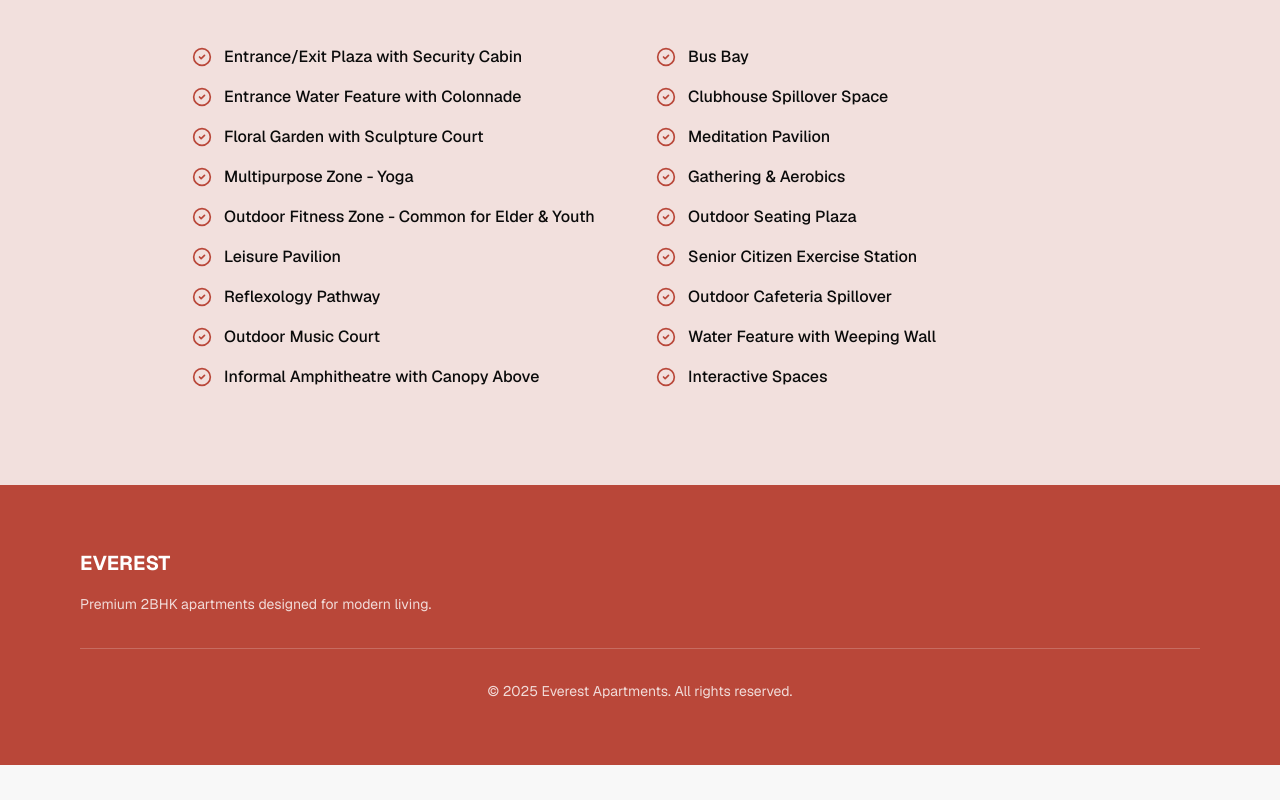
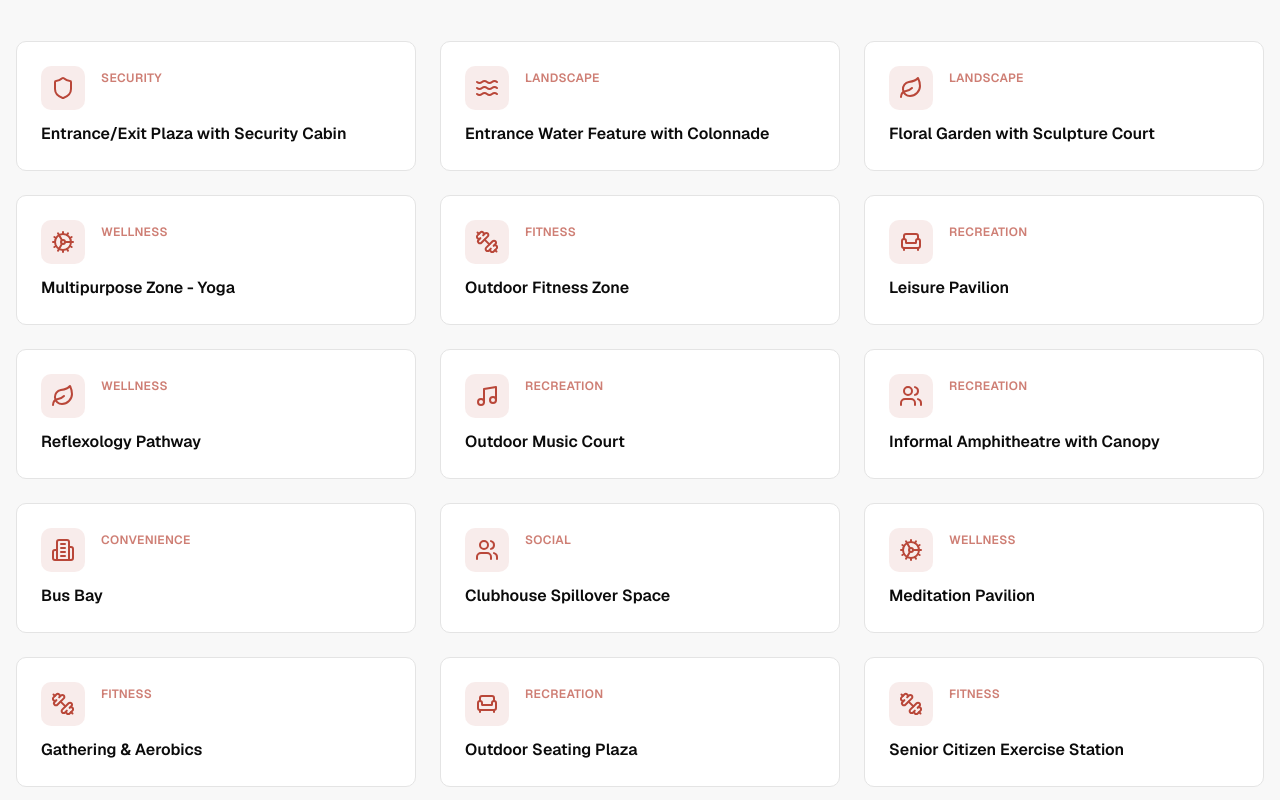
Before and after one commit to arkdevicu/v0-marketing-site-for-2bhk, a Next.js app: page / in a window 1280 px wide. Shown: the part 1900-2700 px from the top of the page. Before the commit the page ends 2665 px from the top, so only its background shows below. Built offline with nearby package versions, Linux system fonts and the light colour scheme.

Commit message:
feat: redesign amenities section for premium look
Update to card-based grid with icons, badges, and hover effects

#VERCEL_SKIP

Co-authored-by: arkdevicu <227661888+arkdevicu@users.noreply.github.com>

```diff
--- a/components/amenities.tsx
+++ b/components/amenities.tsx
@@ -1,54 +1,147 @@
-import { CheckCircle2 } from "lucide-react"
+import {
+  Building2,
+  Leaf,
+  Dumbbell,
+  Music,
+  Users,
+  Utensils,
+  Waves,
+  Zap,
+  Shield,
+  Cog as Yoga,
+  Armchair,
+} from "lucide-react"
 
-const amenities = [
-  "Entrance/Exit Plaza with Security Cabin",
-  "Entrance Water Feature with Colonnade",
-  "Floral Garden with Sculpture Court",
-  "Multipurpose Zone - Yoga",
-  "Outdoor Fitness Zone - Common for Elder & Youth",
-  "Leisure Pavilion",
-  "Reflexology Pathway",
-  "Outdoor Music Court",
-  "Informal Amphitheatre with Canopy Above",
-  "Bus Bay",
-  "Clubhouse Spillover Space",
-  "Meditation Pavilion",
-  "Gathering & Aerobics",
-  "Outdoor Seating Plaza",
-  "Senior Citizen Exercise Station",
-  "Outdoor Cafeteria Spillover",
-  "Water Feature with Weeping Wall",
-  "Interactive Spaces",
+const amenitiesData = [
+  {
+    name: "Entrance/Exit Plaza with Security Cabin",
+    icon: Shield,
+    category: "Security",
+  },
+  {
+    name: "Entrance Water Feature with Colonnade",
+    icon: Waves,
+    category: "Landscape",
+  },
+  {
+    name: "Floral Garden with Sculpture Court",
+    icon: Leaf,
+    category: "Landscape",
+  },
+  {
+    name: "Multipurpose Zone - Yoga",
+    icon: Yoga,
+    category: "Wellness",
+  },
+  {
+    name: "Outdoor Fitness Zone",
+    icon: Dumbbell,
+    category: "Fitness",
+  },
+  {
+    name: "Leisure Pavilion",
+    icon: Armchair,
+    category: "Recreation",
+  },
+  {
+    name: "Reflexology Pathway",
+    icon: Leaf,
+    category: "Wellness",
+  },
+  {
+    name: "Outdoor Music Court",
+    icon: Music,
+    category: "Recreation",
+  },
+  {
+    name: "Informal Amphitheatre with Canopy",
+    icon: Users,
+    category: "Recreation",
+  },
+  {
+    name: "Bus Bay",
+    icon: Building2,
+    category: "Convenience",
+  },
+  {
+    name: "Clubhouse Spillover Space",
+    icon: Users,
+    category: "Social",
+  },
+  {
+    name: "Meditation Pavilion",
+    icon: Yoga,
+    category: "Wellness",
+  },
+  {
+    name: "Gathering & Aerobics",
+    icon: Dumbbell,
+    category: "Fitness",
+  },
+  {
+    name: "Outdoor Seating Plaza",
+    icon: Armchair,
+    category: "Recreation",
+  },
+  {
+    name: "Senior Citizen Exercise Station",
+    icon: Dumbbell,
+    category: "Fitness",
+  },
+  {
+    name: "Outdoor Cafeteria Spillover",
+    icon: Utensils,
+    category: "Dining",
+  },
+  {
+    name: "Water Feature with Weeping Wall",
+    icon: Waves,
+    category: "Landscape",
+  },
+  {
+    name: "Interactive Spaces",
+    icon: Zap,
+    category: "Recreation",
+  },
 ]
 
 export function Amenities() {
   return (
-    <section id="amenities" className="py-16 md:py-24 bg-secondary">
-      <div className="max-w-6xl mx-auto px-4">
+    <section id="amenities" className="py-16 md:py-24 bg-background">
+      <div className="max-w-7xl mx-auto px-4">
         <div className="text-center mb-12 md:mb-16">
-          <h2 className="text-3xl md:text-4xl font-bold text-foreground mb-4 text-balance">World-Class Amenities</h2>
-          <p className="text-lg text-muted-foreground max-w-2xl mx-auto">
+          <h2 className="text-3xl md:text-4xl font-bold text-foreground mb-3 text-balance">World-Class Amenities</h2>
+          <p className="text-base md:text-lg text-muted-foreground max-w-2xl mx-auto">
             Experience luxury living with our comprehensive range of premium amenities designed for every lifestyle
           </p>
         </div>
 
-        <div className="grid grid-cols-1 md:grid-cols-2 gap-6 md:gap-8 max-w-4xl mx-auto">
-          <div className="space-y-4">
-            {amenities.slice(0, 9).map((amenity, index) => (
-              <div key={index} className="flex items-start gap-3">
-                <CheckCircle2 className="w-5 h-5 text-primary flex-shrink-0 mt-0.5" />
-                <p className="text-foreground font-medium text-sm md:text-base">{amenity}</p>
+        <div className="grid grid-cols-1 sm:grid-cols-2 lg:grid-cols-3 gap-4 md:gap-6">
+          {amenitiesData.map((amenity, index) => {
+            const IconComponent = amenity.icon
+            return (
+              <div
+                key={index}
+                className="group relative bg-card border border-border rounded-lg p-5 md:p-6 hover:shadow-lg hover:border-primary/30 transition-all duration-300 overflow-hidden"
+              >
+                <div className="absolute inset-0 bg-gradient-to-br from-primary/5 to-transparent opacity-0 group-hover:opacity-100 transition-opacity duration-300" />
+
+                <div className="relative z-10">
+                  <div className="flex items-start gap-4 mb-3">
+                    <div className="p-2.5 bg-primary/10 rounded-lg group-hover:bg-primary/20 transition-colors">
+                      <IconComponent className="w-5 h-5 md:w-6 md:h-6 text-primary" />
+                    </div>
+                    <span className="text-xs font-semibold text-primary/70 uppercase tracking-wide mt-1">
+                      {amenity.category}
+                    </span>
+                  </div>
+                  <h3 className="text-sm md:text-base font-semibold text-foreground group-hover:text-primary transition-colors">
+                    {amenity.name}
+                  </h3>
+                </div>
               </div>
-            ))}
-          </div>
-          <div className="space-y-4">
-            {amenities.slice(9).map((amenity, index) => (
-              <div key={index + 9} className="flex items-start gap-3">
-                <CheckCircle2 className="w-5 h-5 text-primary flex-shrink-0 mt-0.5" />
-                <p className="text-foreground font-medium text-sm md:text-base">{amenity}</p>
-              </div>
-            ))}
-          </div>
+            )
+          })}
         </div>
       </div>
     </section>
```
